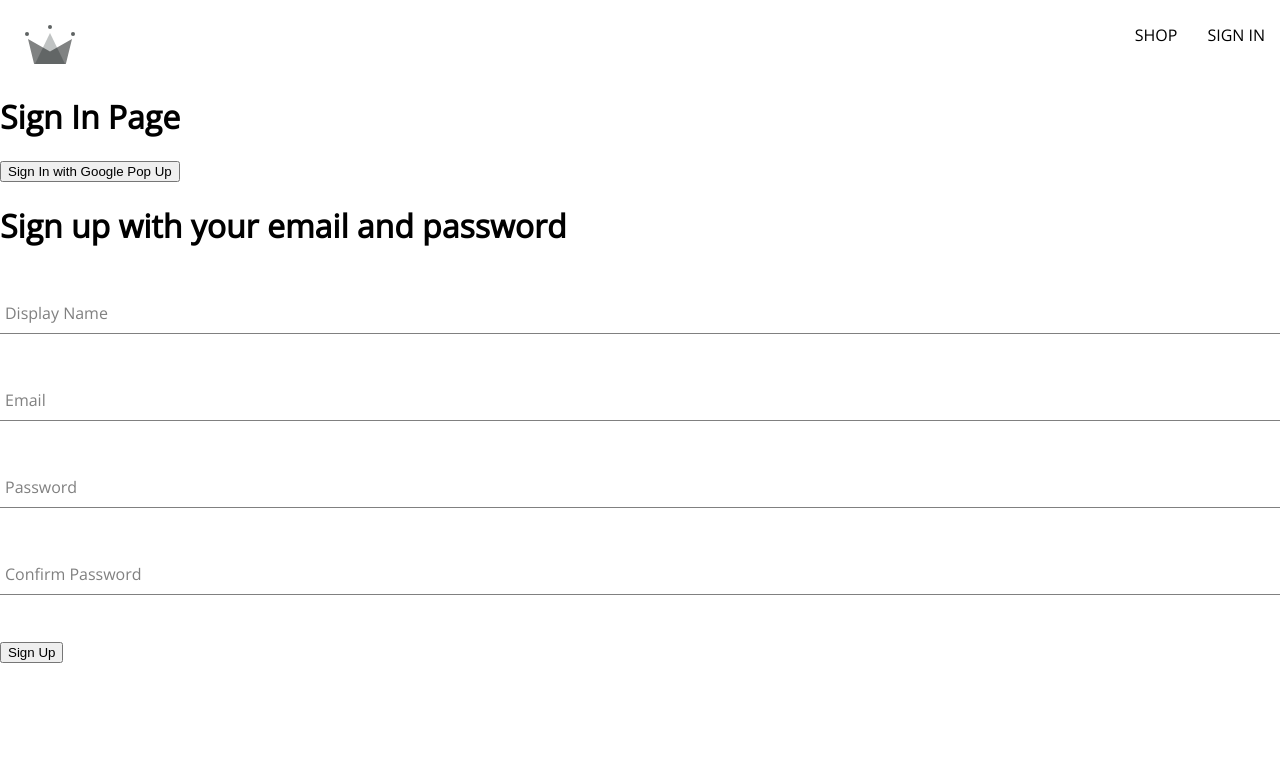
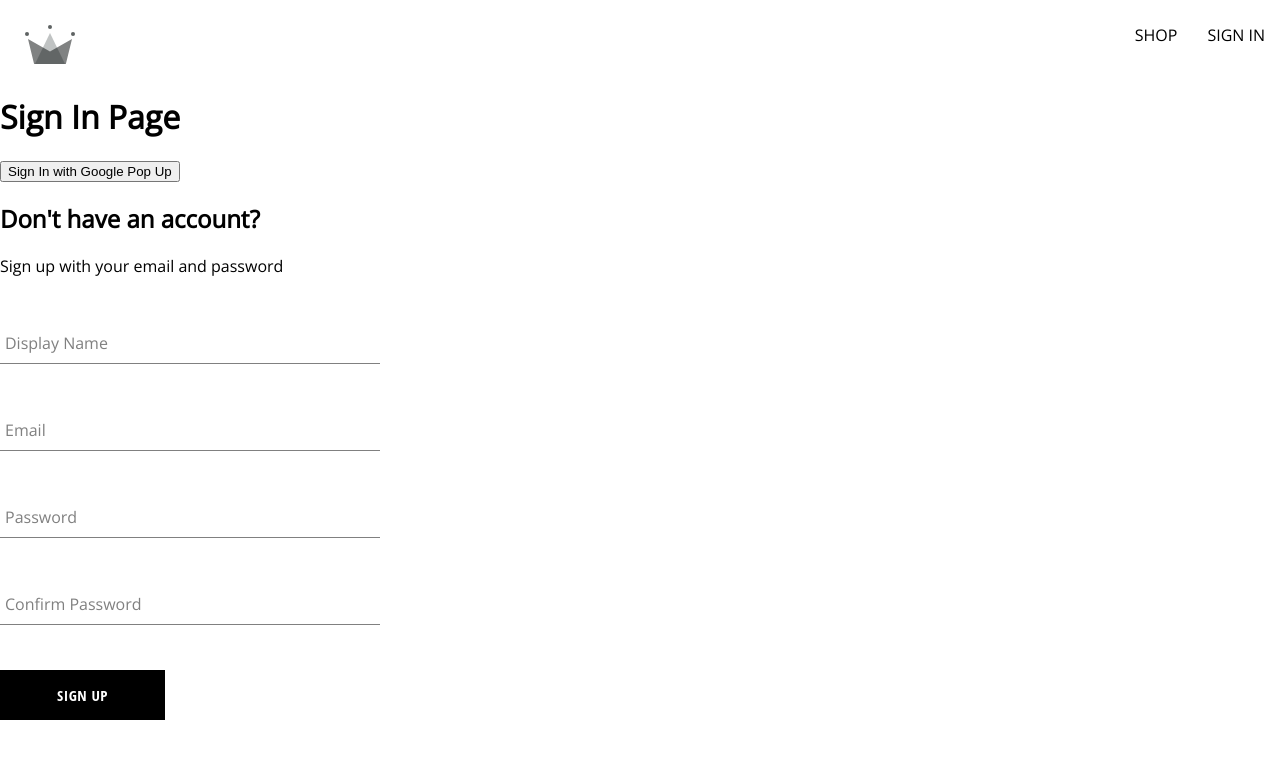
Before and after one commit to Alazib/Clothes_e_commerce, a React (Create React App) app: page /sign-in in a window 1280 px wide. Shown: the top 758 px of the page. Built offline with nearby package versions, Linux system fonts and the light colour scheme; a web font is replaced by a local one.

Commit message:
Create button component

```diff
--- /dev/null
+++ b/src/components/button/button.component.jsx
@@ -0,0 +1,19 @@
+import "./button.styles.scss"
+
+const BUTTON_TYPES_CLASSES = {
+  google: "google-sign-in",
+  inverted: "inverted",
+}
+
+const Button = ({ children, buttonType, ...otherProps }) => {
+  return (
+    <button
+      className={`button-container ${BUTTON_TYPES_CLASSES[buttonType]}`}
+      {...otherProps}
+    >
+      {children}
+    </button>
+  )
+}
+
+export default Button
--- /dev/null
+++ b/src/components/button/button.styles.scss
@@ -0,0 +1,46 @@
+.button-container {
+    min-width: 165px;
+    width: auto;
+    height: 50px;
+    letter-spacing: 0.5px;
+    line-height: 50px;
+    padding: 0 35px 0 35px;
+    font-size: 15px;
+    background-color: black;
+    color: white;
+    text-transform: uppercase;
+    font-family: 'Open Sans Condensed';
+    font-weight: bolder;
+    border: none;
+    cursor: pointer;
+    display: flex;
+    justify-content: center;
+
+    &:hover {
+      background-color: white;
+      color: black;
+      border: 1px solid black;
+    }
+
+    &.google-sign-in {
+      background-color: #4285f4;
+      color: white;
+
+      &:hover {
+        background-color: #357ae8;
+        border: none;
+      }
+    }
+
+    &.inverted {
+      background-color: white;
+      color: black;
+      border: 1px solid black;
+
+      &:hover {
+        background-color: black;
+        color: white;
+        border: none;
+      }
+    }
+  }
--- a/src/components/sign-up-form/sign-up-form.component.jsx
+++ b/src/components/sign-up-form/sign-up-form.component.jsx
@@ -5,6 +5,8 @@
 } from "../../utils/firebase/firebase.utils"
 
 import FormInput from "../form-input/form-input.component"
+import "./sign-up-form.styles.scss"
+import Button from "../button/button.component"
 
 const SignUpForm = () => {
   const defaultFormFields = {
@@ -13,8 +15,8 @@
     password: "",
     confirmPassword: "",
   }
+  const [formFields, setFormFields] = useState(defaultFormFields)
 
-  const [formFields, setFormFields] = useState(defaultFormFields)
   const { displayName, email, password, confirmPassword } = formFields
 
   const handleChange = (event) => {
@@ -49,8 +51,9 @@
   }
 
   return (
-    <div>
-      <h1>Sign up with your email and password</h1>
+    <div className="sign-up-container">
+      <h2>Don't have an account?</h2>
+      <span>Sign up with your email and password</span>
       <form onSubmit={handleSubmit}>
         <FormInput
           label="Display Name"
@@ -96,7 +99,7 @@
           }}
         />
 
-        <button type="submit">Sign Up</button>
+        <Button type="submit">Sign Up</Button>
       </form>
     </div>
   )
--- /dev/null
+++ b/src/components/sign-up-form/sign-up-form.styles.scss
@@ -0,0 +1,8 @@
+.sign-up-container{
+    display: flex;
+    flex-direction: column;
+    width: 380px;
+    h2{
+        margin-top: 10px 0px;
+    }
+}
```
